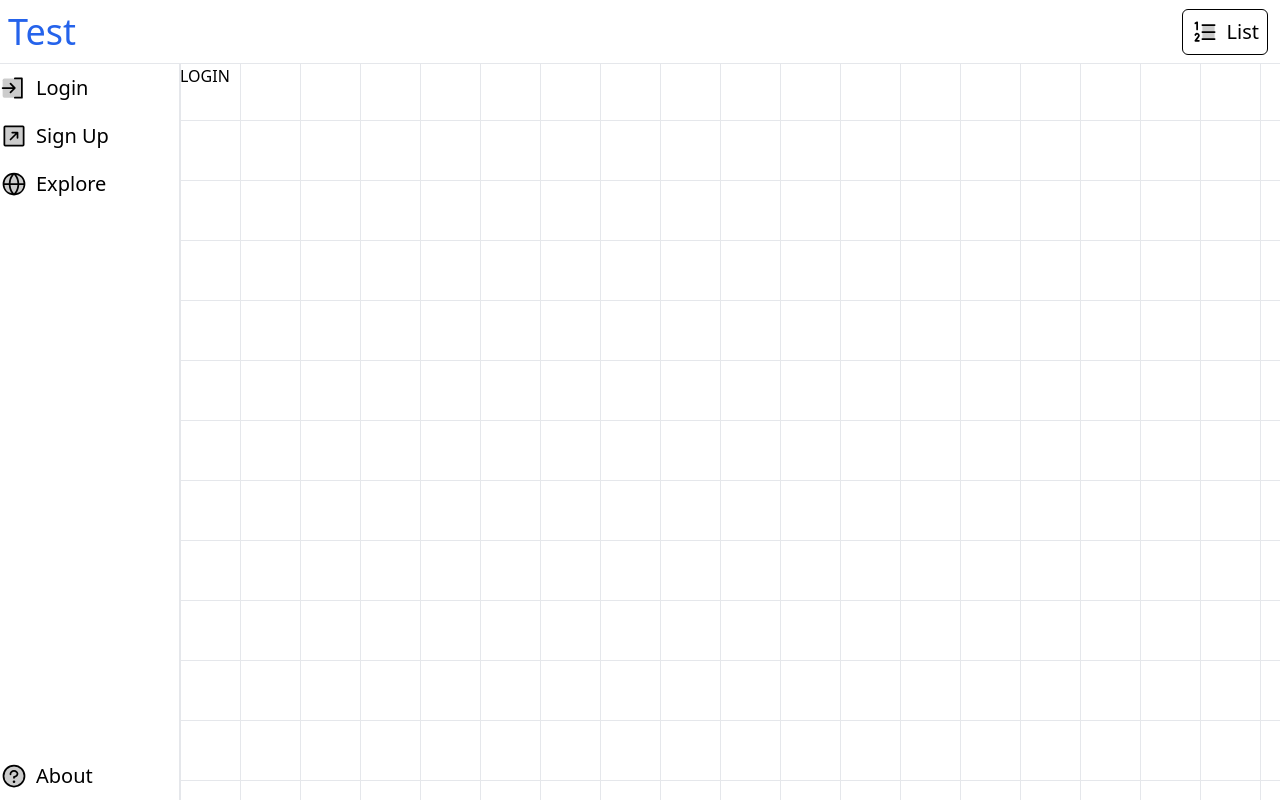
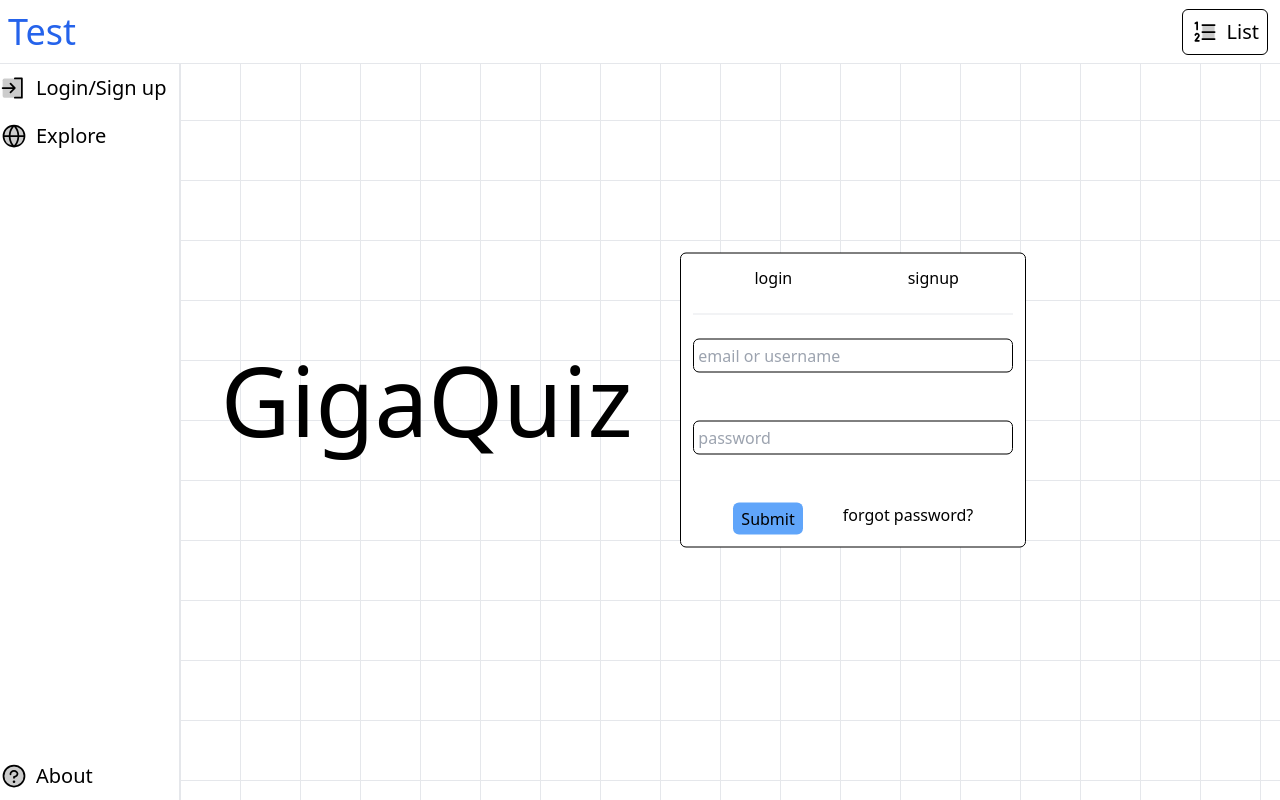
Before and after one commit to marko-kreso/flash-quiz, a Nuxt app: page /login in a window 1280 px wide. Built offline with nearby package versions, Linux system fonts and the light colour scheme.

Commit message:
nearly done with signup/login page

```diff
--- a/app.vue
+++ b/app.vue
@@ -20,8 +20,7 @@
         <div class="flex-1">
           <nav class="h-full flex flex-col bg-white">
             <ul class="flex flex-col flex-1">
-              <li  class="flex flex-col justify-center h-12"><IconListElement name="ph:sign-in-duotone" text="Login"/></li>
-              <li  class="flex flex-col justify-center h-12"><IconListElement name="ph:arrow-square-up-right-duotone" text="Sign Up"/></li>
+              <li  class="flex flex-col justify-center h-12"><IconListElement name="ph:sign-in-duotone" text="Login/Sign up"/></li>
               <!-- <li class="flex flex-row align-center justify-evenly mb-1"><button class="rounded-md bg-blue-400 px-3 py-2">Log in</button> <button class="rounded-md bg-orange-400 px-3 py-2">Sign up</button></li> -->
               <li v-if="loggedIn" class="flex flex-col justify-center h-12"><IconListElement name="ph:stack-duotone" text="Collection"/></li>
               <li class="flex flex-col justify-center h-12"><IconListElement name="ph:globe-simple-duotone" text="Explore"/></li>
--- /dev/null
+++ b/components/tabView.vue
@@ -0,0 +1,23 @@
+<template>
+    <div>
+        <div class="flex flex-row justify-center">
+            <template v-for="tab in props.tabs">
+            <div  class="flex-1 text-center" @click="()=>{
+                active=tab
+                console.log('hello', 'tab', tab, 'active',active)
+                }">{{ tab }}</div>
+            </template>
+        </div>
+        <br>
+        <hr>
+        <br>
+        <template v-for="tab in props.tabs">
+            <slot v-if="active === tab" :name="tab"></slot>
+        </template>
+    </div>
+</template>
+<script setup lang="ts">
+const props = defineProps(['tabs'])
+console.log(props.tabs)
+const active = ref(props.tabs[0])
+</script>
--- a/pages/login.vue
+++ b/pages/login.vue
@@ -1,10 +1,56 @@
 <template>
-  <div>
-   LOGIN
-  </div>
+    <div class="absolute top-1/2 left-1/3 text-8xl -translate-y-1/2 -translate-x-1/2">
+      GigaQuiz
+    </div>
+    <div class="bg-white absolute top-1/2 left-2/3 p-3 border border-black rounded-md -translate-y-1/2 -translate-x-1/2">
+      <TabView :tabs="['login', 'signup']">
+
+      <template #login>
+        <form class="flex flex-col items-center gap-3">
+          <input class="border border-black rounded-md p-1 w-80 " name="username" placeholder="email or username" type="text" required><br>
+          <input class="border border-black rounded-md p-1 w-80 " name="password" placeholder="password" type="password" required><br>
+          <div class="flex flex-row justify-evenly w-full">
+            <button class="px-2 py-1 bg-blue-400 rounded-md">Submit</button>  forgot password?
+          </div>
+        </form>
+      </template>
+      <template #signup>
+        <form class="flex flex-col items-center justify-evenly gap-3">
+          <input @change="(e)=>passwd = e.target?.value"class="border border-black rounded-md p-1 w-80 " name="password" placeholder="password" type="password" minlength="8" maxlength="20" required><br>
+          <input ref="pass" @change="(e)=>confPasswd = e.target?.value" class="border border-black rounded-md p-1 w-80 " name="password" placeholder="confirm password" type="password" minlength="8" maxlength="20" required><br>
+          <input class="border border-black rounded-md p-1 w-80 " name="email" placeholder="email" type="text" required><br>
+          <input class="border border-black rounded-md p-1 w-80 " name="username" placeholder="username" type="text" required><br>
+          <div class="flex flex-row justify-evenly w-full">
+            <button class="px-2 py-1 bg-blue-400 rounded-md">Submit</button>
+          </div>
+        </form>
+      </template>
+      </TabView>
+    </div>
 </template>
 
 <script lang="ts" setup>
+  const passwd=ref("")
+  const confPasswd = ref("")
+  const passMatch = computed(()=>passwd.value===confPasswd.value)
+  const pass:any = ref(null)
+
+  watch(passMatch, (newVal)=>{
+    console.log('first')
+    if(!passwd.value.length || !confPasswd.value.length ){
+        pass.value.setCustomValidity("")
+        return
+    }
+    console.log('seconds', passMatch)
+    if(newVal){
+      pass.value.setCustomValidity("")
+      return
+    }
+
+    pass.value.setCustomValidity("Passwords dont match")
+
+  })
+
 
 </script>
 
```
